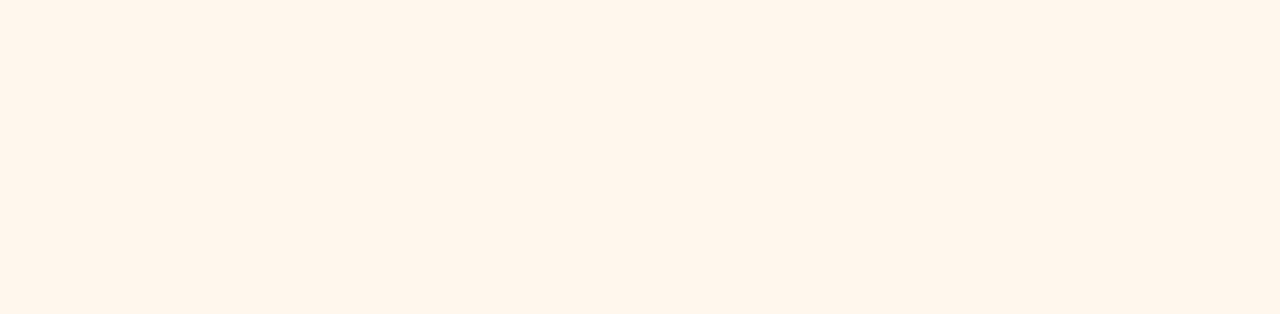
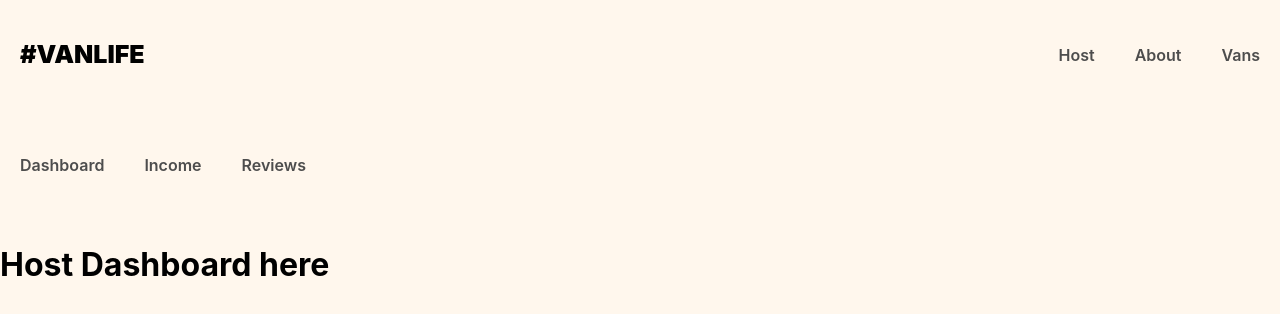
Before and after one commit to hennasingh/van-life, a React (Vite) app: page /host in a window 1280 px wide. Before the commit this address had no page. Shown: the top 314 px of the page. Built offline with nearby package versions, Linux system fonts and the light colour scheme; what miragejs would draw is missing.

Commit message:
implemented nested Host component with host layout and relative paths

```diff
--- a/src/App.jsx
+++ b/src/App.jsx
@@ -3,10 +3,15 @@ import Home from './pages/Home'
 import About from './pages/About'
 import Vans from './pages/Vans/Vans'
 import VanDetail from "./pages/Vans/VanDetail"
+import Dashboard from "./pages/Host/Dashboard"
+import Income from "./pages/Host/Income"
+import Reviews from "./pages/Host/Reviews"
 import Layout from "./components/Layout"
+import HostLayout from "./components/HostLayout"
 import './App.css'
 
 import "./server"
+
 
 function App() {
 
@@ -18,6 +23,12 @@ function App() {
           <Route path="/about" element={<About />} />
           <Route path="/vans" element={<Vans />} />
           <Route path = "/vans/:id" element= {<VanDetail />} />
+
+          <Route path="host" element= {<HostLayout />}>
+            <Route path="" element={<Dashboard />} />
+            <Route path="income" element= {<Income />} />
+            <Route path="reviews" element= {<Reviews />} />
+          </Route>
         </Route>
       </Routes>
     </BrowserRouter>
--- a/src/components/Header.jsx
+++ b/src/components/Header.jsx
@@ -7,6 +7,7 @@ export default function Header() {
         <header className="site-header">
             <Link className="site-logo" to="/">#VANLIFE</Link>
             <nav>
+                <Link to="/host">Host</Link>
                 <Link to="/about">About</Link>
                 <Link to="/vans">Vans</Link>
             </nav>
--- /dev/null
+++ b/src/components/HostLayout.jsx
@@ -0,0 +1,18 @@
+import React from 'react'
+import { Link, Outlet } from 'react-router-dom'
+
+export default function HostLayout() {
+
+    return (
+        <>
+            <header className="host-header">
+                <nav>
+                    <Link to="/host">Dashboard</Link>
+                    <Link to="/host/income">Income</Link>
+                    <Link to="/host/reviews">Reviews</Link>
+                </nav>
+            </header>
+            <Outlet />
+        </>
+    )
+}
--- /dev/null
+++ b/src/pages/Host/Dashboard.jsx
@@ -0,0 +1,7 @@
+import React from 'react'
+
+export default function Dashboard() {
+    return (
+        <h1>Host Dashboard here</h1>
+    )
+}
--- /dev/null
+++ b/src/pages/Host/Income.jsx
@@ -0,0 +1,7 @@
+import React from 'react'
+
+export default function Income() {
+    return (
+        <h1>Host Income here</h1>
+    )
+}
--- /dev/null
+++ b/src/pages/Host/Reviews.jsx
@@ -0,0 +1,7 @@
+import React from 'react'
+
+export default function Reviews() {
+    return (
+        <h1>Host Reviews here</h1>
+    )
+}
```
